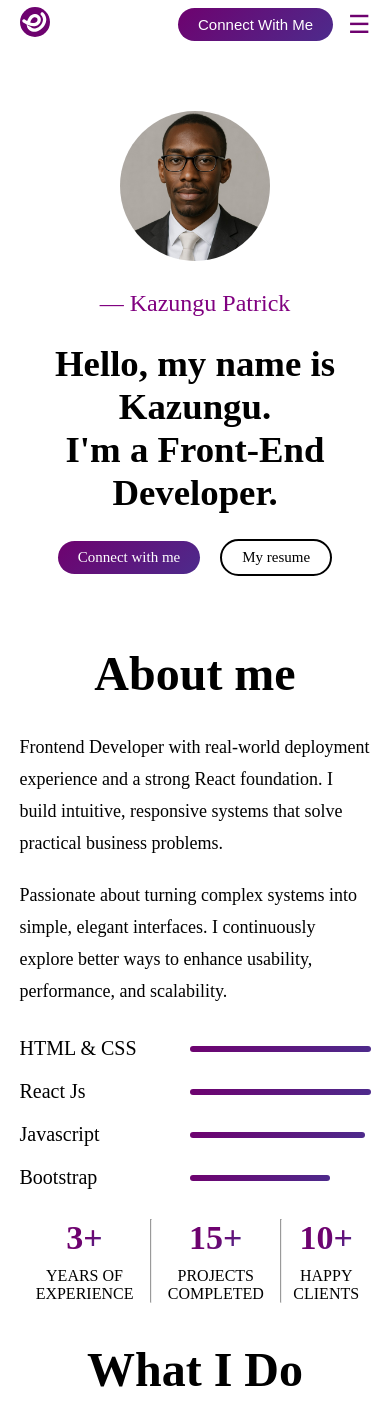
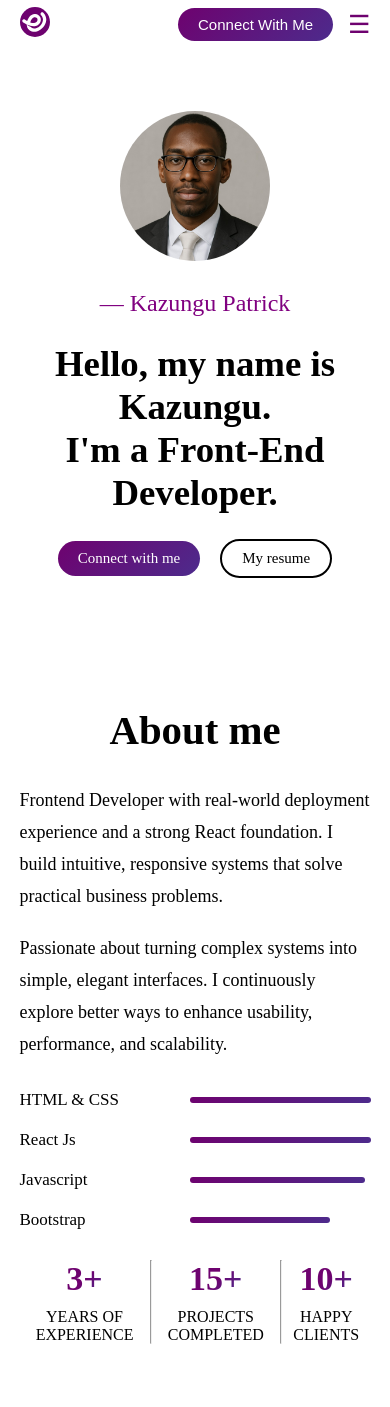
Before and after one commit to kazungu-p/Porfolio, a React (Vite) app: page / in a window 390 px wide. Shown: the top 1407 px of the page. Built offline with nearby package versions, Linux system fonts and the light colour scheme.

Commit message:
enhaced responsiveness for the about section

```diff
--- a/src/assets/styles/about.css
+++ b/src/assets/styles/about.css
@@ -88,6 +88,9 @@
     font-weight: 400;
 }
 @media screen and (max-width: 760px){
+    .about-heading{
+        font-size: 1.7em;
+    }
     .about-me-section{
         flex-direction: column;
         align-items: center;
@@ -106,11 +109,15 @@
     .my-skillset p{
         font-size: 20px;
     }
+    .skillset p{
+        font-size: 17px;
+    }
     .my-skillset hr{
         height: 6px;
     }
     .my-achievements{
         justify-content: space-between;
+        margin-bottom: 15vw;
     }
     .my-achievement{
         gap: 10px;
--- a/src/assets/styles/landing.css
+++ b/src/assets/styles/landing.css
@@ -59,9 +59,10 @@
     }
     .cta{
         gap: 20px;
+        margin-bottom: 15vw;
     }
     .hero-connect, .hero-resume{
-        padding: 8px 20px;
+        padding: 9px 20px;
         font-size: 15px;
     }
 }
--- a/src/assets/styles/navbar.css
+++ b/src/assets/styles/navbar.css
@@ -71,7 +71,7 @@
     overflow: hidden;
     width: 100%;
     position: absolute;
-    top: 5%;
+    top: 0;
     left: 0;
     background-color: white;
     transition: max-height 0.5s ease-in-out, padding 0.5s ease-in-out;
```
